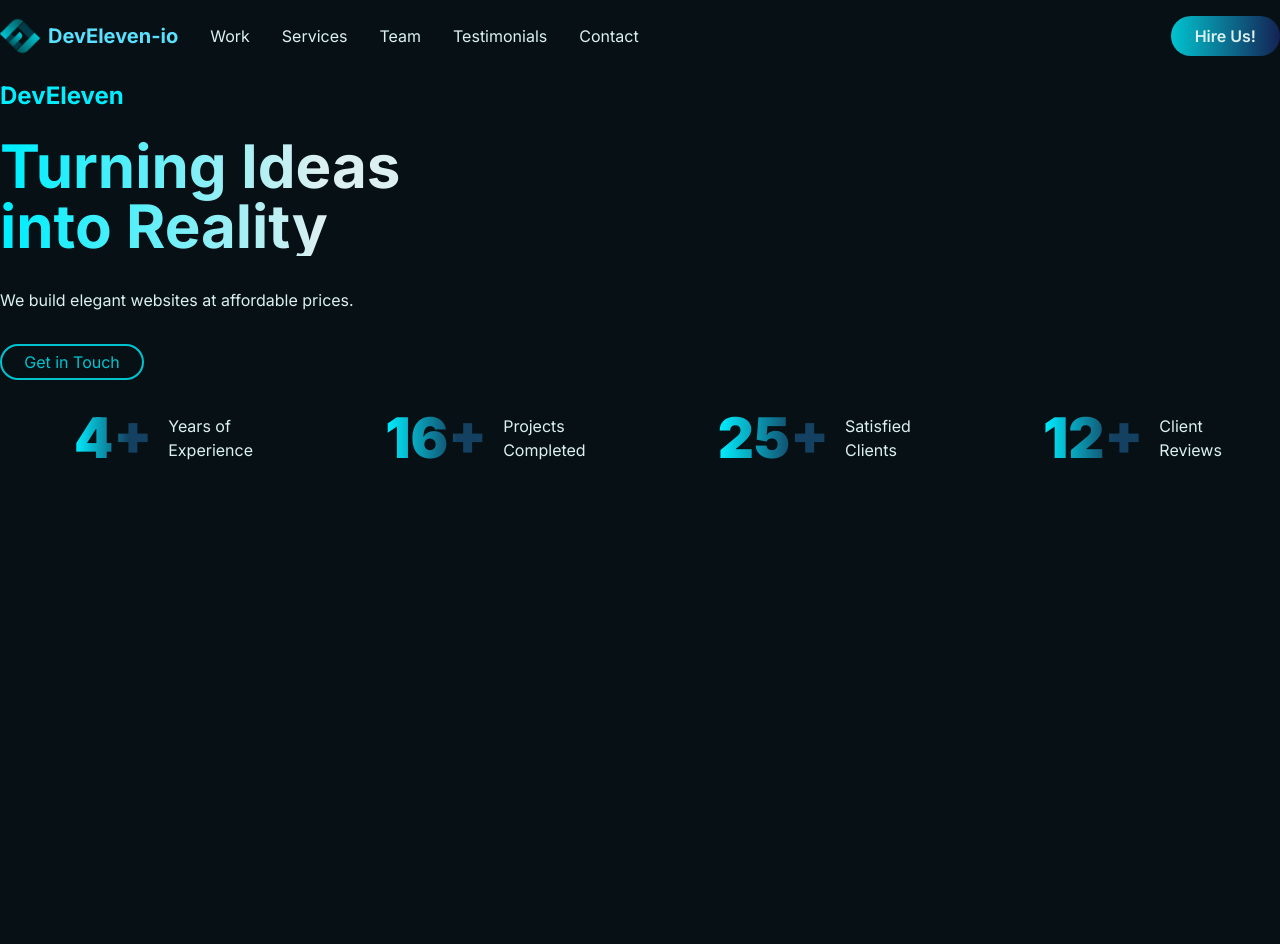
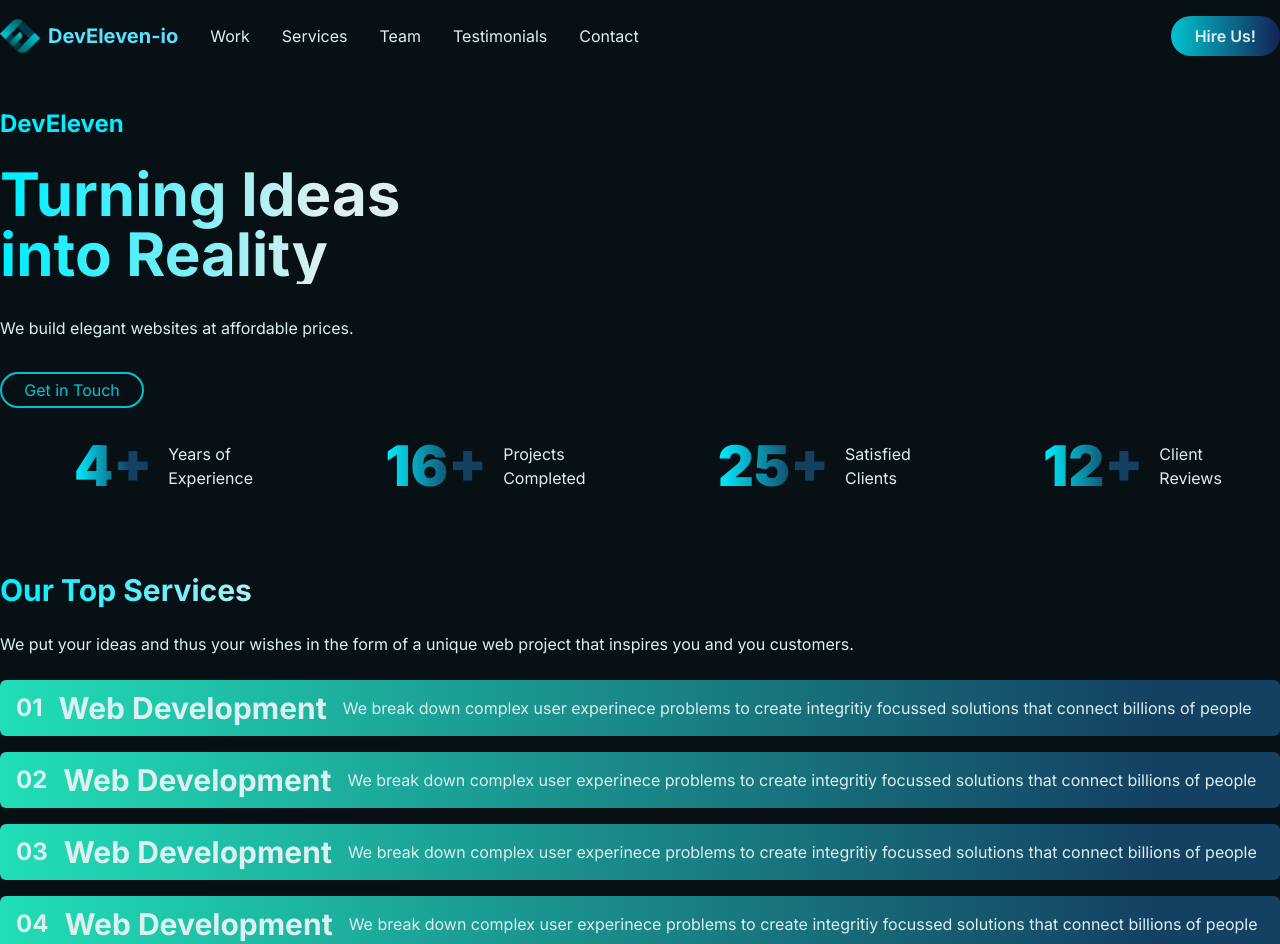
Before and after one commit to DEVELEVEN-io/develeven-io, a Next.js app: page / in a window 1280 px wide. Shown: the top 944 px of the page. Before the commit the page ends 800 px from the top, so only its background shows below. Built offline with nearby package versions, Linux system fonts and the light colour scheme.

Commit message:
made improvements to services section

```diff
--- a/components/Header/Header.jsx
+++ b/components/Header/Header.jsx
@@ -1,9 +1,8 @@
-// components/Header.js
 // import Image from 'next/image';
 
 const Header = () => {
   return (
-    <header className="container flex flex-col justify-between mx-auto w-full">
+    <header className="container flex flex-col justify-between mx-auto mt-7 w-full">
       <h2 className="text-2xl font-bold text-cyanblue my-2">DevEleven</h2>
       <h1 className="text-6xl font-bold text-gradient my-4">Turning Ideas <br />
       into Reality</h1>
--- /dev/null
+++ b/components/Services/Services.jsx
@@ -0,0 +1,45 @@
+// import Image from 'next/image';
+
+const Services = () => {
+  return (
+    <section className="container flex flex-col justify-between mx-auto mt-14 w-full">
+      <h2 className="text-3xl font-bold text-gradient my-2">Our Top Services</h2>
+      <p className="my-4">We put your ideas and thus your wishes in the form of a unique web project that
+      inspires you and you customers.</p>
+
+      <div className="row flex flex-col">
+
+        <div className="service-card flex flex-row items-center bgGradient my-2 rounded-md px-4">
+          <span className="service-num text-2xl font-bold mr-4">01</span>
+          <h3 className="text-3xl font-bold text-txtdark my-2 mr-4">Web Development</h3>
+          <p className="my-4">We break down complex user experinece problems to create
+integritiy focussed solutions that connect billions of people</p>
+        </div>
+
+        <div className="service-card flex flex-row items-center bgGradient my-2 rounded-md px-4">
+          <span className="service-num text-2xl font-bold mr-4">02</span>
+          <h3 className="text-3xl font-bold text-txtdark my-2 mr-4">Web Development</h3>
+          <p className="my-4">We break down complex user experinece problems to create
+integritiy focussed solutions that connect billions of people</p>
+        </div>
+
+        <div className="service-card flex flex-row items-center bgGradient my-2 rounded-md px-4">
+          <span className="service-num text-2xl font-bold mr-4">03</span>
+          <h3 className="text-3xl font-bold text-txtdark my-2 mr-4">Web Development</h3>
+          <p className="my-4">We break down complex user experinece problems to create
+integritiy focussed solutions that connect billions of people</p>
+        </div>
+
+        <div className="service-card flex flex-row items-center bgGradient my-2 rounded-md px-4">
+          <span className="service-num text-2xl font-bold mr-4">04</span>
+          <h3 className="text-3xl font-bold text-txtdark my-2 mr-4">Web Development</h3>
+          <p className="my-4">We break down complex user experinece problems to create
+integritiy focussed solutions that connect billions of people</p>
+        </div>
+      </div>
+
+    </section>
+  );
+};
+
+export default Services;
--- a/components/index.js
+++ b/components/index.js
@@ -1,9 +1,9 @@
 export { default as Header } from "./Header/Header";
 export { default as Navbar } from './Navbar/Navbar'
+export { default as Services } from "./Services/Services";
 // export { default as About } from "./About/About";
 // export { default as Footer } from "./Footer/Footer";
 // export { default as Skills } from "./Skills/Skills";
-// export { default as Services } from "./Services/Services";
 // export { default as YouTube } from "./YouTube/YouTube";
 // export { default as Testimonials } from "./Testimonials/Testimonials";
 // export { default as Contact } from "./Contact/Contact";
--- a/src/app/app.css
+++ b/src/app/app.css
@@ -2,6 +2,7 @@
 :root {
   --txtdark: #DCF0F1;
   --cyan: #50F7CF;
+  --cyangreen: #23F8C5;
   --cyanblue: #00eeff;
   --cyandark: #00eeff;
   --cyandark2: #144162;
@@ -25,3 +26,7 @@
   background-clip: text;
   color: transparent;
 }
+
+.bgGradient {
+  background: linear-gradient(to right, var(--cyangreen) -15%, var(--cyandark2) 90%);
+}
--- a/src/app/page.js
+++ b/src/app/page.js
@@ -1,12 +1,12 @@
 // src/app/pages.js
-import Navbar from '../../components/Navbar/Navbar';
-import Header from '../../components/Header/Header';
+import { Header, Services, Navbar } from '../../components';
 
 export default function Home() {
   return (
     <div>
       <Navbar />
       <Header />
+      <Services />
     </div>
   );
 }
```
